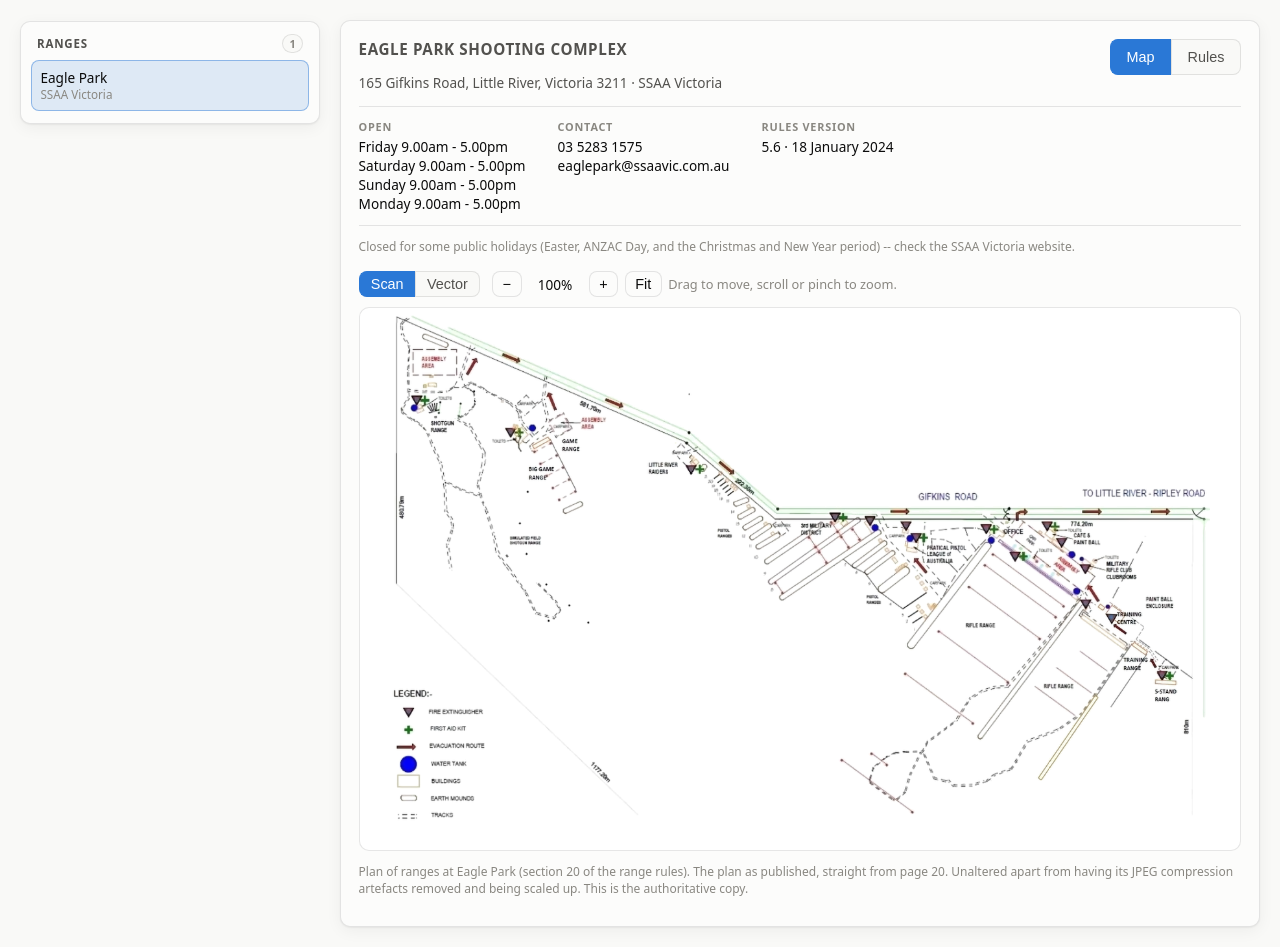
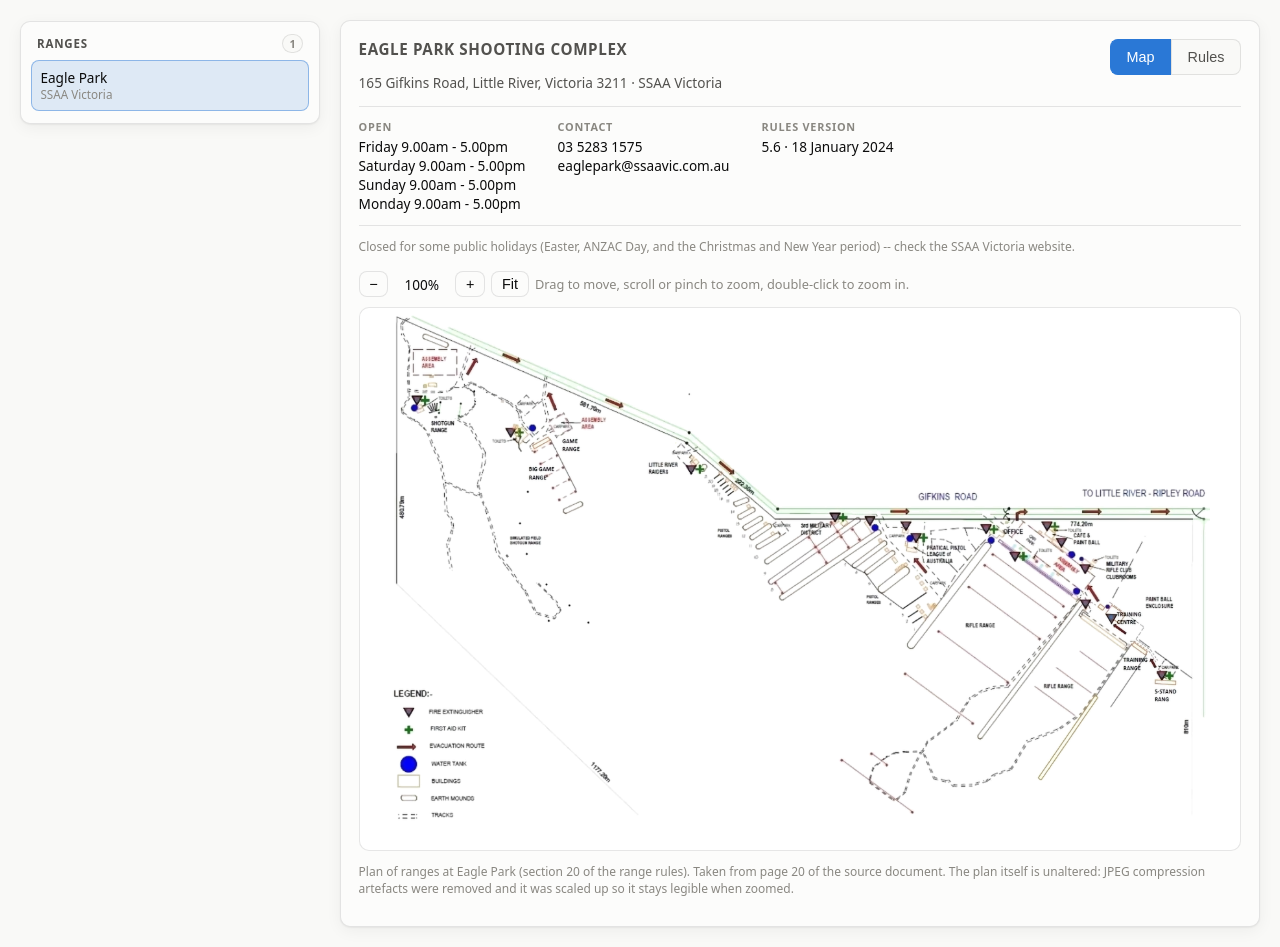
Before and after one commit to DGTLVulcan/S.P.O.T.S, a Flask app: page /ranges in a window 1280 px wide. Shown: the part 59-1006 px from the top of the page. Run offline with Flask 3, Linux system fonts and the light colour scheme.

Commit message:
Remove the vector map and its toggle
The traced lettering came out unreadable.

```diff
--- a/spots/web/static/ranges.js
+++ b/spots/web/static/ranges.js
@@ -1,10 +1,10 @@
-// The range page: switching between the map and the rules, choosing which
-// version of the map to look at, and the map's own zoom and pan.
+// The range page: switching between the map and the rules, and the map's
+// own zoom and pan.
 //
-// The map is a site plan -- legible only when you can zoom into the part you
-// care about -- so it gets drag-to-pan, wheel and pinch zoom, and a
-// fit-to-window reset. Pointer events throughout, because this is read on a
-// phone at the range at least as often as on a laptop.
+// The map is a scanned site plan -- legible only when you can zoom into the
+// part you care about -- so it gets drag-to-pan, wheel and pinch zoom, and
+// a fit-to-window reset. Pointer events throughout, because this is read on
+// a phone at the range at least as often as on a laptop.
 (function () {
   // ---- Map / Rules ---------------------------------------------------
 
@@ -30,7 +30,6 @@
   if (!stage || !image) return;
 
   const readout = document.getElementById("map-zoom-level");
-  const note = document.getElementById("map-note");
   const MIN_SCALE = 0.2;
   const MAX_SCALE = 12;
 
@@ -42,42 +41,27 @@
   const pointers = new Map();
   let pinchStart = null;
 
-  function naturalSize() {
-    return [
-      image.naturalWidth || Number(image.getAttribute("width")) || 1,
-      image.naturalHeight || Number(image.getAttribute("height")) || 1,
-    ];
-  }
-
   function apply() {
-    const [w, h] = naturalSize();
-    // Zoom by changing the laid-out size rather than with transform:
-    // scale(). For the vector map that makes the browser re-render the SVG
-    // at the new size -- which is the whole point of having a vector map --
-    // instead of blowing up a bitmap of it. Panning stays a transform, so
-    // dragging doesn't trigger a re-render on every pointer move.
-    image.style.width = `${w * scale}px`;
-    image.style.height = `${h * scale}px`;
-    image.style.transform = `translate(${x}px, ${y}px)`;
+    image.style.transform = `translate(${x}px, ${y}px) scale(${scale})`;
     if (readout) readout.textContent = `${Math.round((scale / fitScale) * 100)}%`;
   }
 
   function clamp() {
-    // Keep part of the map on screen, so it can't be flung out of view and
-    // lost with no way back but Fit.
+    // Keep at least a corner of the map on screen, so it can't be flung
+    // out of view and lost with no way back but Fit.
     const box = stage.getBoundingClientRect();
-    const [w, h] = naturalSize();
-    const slackX = Math.max(0, (w * scale - box.width) / 2) + box.width * 0.4;
-    const slackY = Math.max(0, (h * scale - box.height) / 2) + box.height * 0.4;
+    const width = image.naturalWidth * scale;
+    const height = image.naturalHeight * scale;
+    const slackX = Math.max(0, (width - box.width) / 2) + box.width * 0.4;
+    const slackY = Math.max(0, (height - box.height) / 2) + box.height * 0.4;
     x = Math.max(-slackX, Math.min(slackX, x));
     y = Math.max(-slackY, Math.min(slackY, y));
   }
 
   function fit() {
     const box = stage.getBoundingClientRect();
-    const [w, h] = naturalSize();
-    if (!w || !box.width) return;
-    fitScale = Math.min(box.width / w, box.height / h);
+    if (!image.naturalWidth || !box.width) return;
+    fitScale = Math.min(box.width / image.naturalWidth, box.height / image.naturalHeight);
     scale = fitScale;
     x = 0;
     y = 0;
@@ -157,43 +141,9 @@
   if (zoomOut) zoomOut.addEventListener("click", () => zoomCentre(1 / 1.4));
   if (reset) reset.addEventListener("click", fit);
 
-  // ---- scan / vector -------------------------------------------------
-
-  const kinds = document.querySelector(".map-kinds");
-  if (kinds) {
-    kinds.addEventListener("click", (ev) => {
-      const button = ev.target.closest("button[data-map-view]");
-      if (!button || button.classList.contains("primary")) return;
-      kinds.querySelectorAll("button").forEach((b) => {
-        b.classList.toggle("primary", b === button);
-      });
-      // Both versions cover the same ground, so hold the zoom and position
-      // across the swap -- the point is to compare the two, and being
-      // thrown back to Fit every time would make that impossible.
-      const heldScale = scale / fitScale;
-      const [heldX, heldY] = [x, y];
-      image.setAttribute("width", button.dataset.width);
-      image.setAttribute("height", button.dataset.height);
-      image.addEventListener("load", () => {
-        fit();
-        scale = fitScale * heldScale;
-        x = heldX;
-        y = heldY;
-        clamp();
-        apply();
-      }, { once: true });
-      image.src = button.dataset.src;
-
-      const source = document.querySelector(`template[data-note-for="${button.dataset.mapView}"]`);
-      if (note && source) {
-        note.textContent = `${(note.dataset.caption || "").trim()} ${source.innerHTML.trim()}`.trim();
-      }
-    });
-  }
-
   // The fit depends on the stage's measured size, so it is worked out once
   // the image has decoded and again whenever the window changes shape.
   if (image.complete && image.naturalWidth) fit();
-  else image.addEventListener("load", fit, { once: true });
+  else image.addEventListener("load", fit);
   window.addEventListener("resize", fit);
 })();
--- a/spots/web/static/style.css
+++ b/spots/web/static/style.css
@@ -1286,8 +1286,6 @@ a.equip-nav-item { text-decoration: none; }
 }
 
 .map-toolbar button { padding: 0.25rem 0.6rem; }
-.map-kinds { margin-right: 0.35rem; }
-.map-kinds button { padding: 0.25rem 0.7rem; }
 .map-toolbar output { min-width: 3.4rem; text-align: center; font-size: 0.85rem; }
 .map-toolbar-hint { color: var(--ink-muted); font-size: 0.8rem; }
 
@@ -1312,7 +1310,6 @@ a.equip-nav-item { text-decoration: none; }
 
 #map-image {
   max-width: none;
-  flex: none;
   transform-origin: center center;
   /* A transform is the only thing that moves, so the browser can keep the
      decoded image and just re-composite it. */
--- a/spots/web/templates/ranges.html
+++ b/spots/web/templates/ranges.html
@@ -89,40 +89,23 @@
         {%- endif %}
 
         <div class="range-view" id="range-view-map">
-          {%- if range_item.map and range_item.map.views %}
-          {%- set views = range_item.map.views %}
-          {%- set default_view = range_item.map.default_view or views[0].id %}
+          {%- if range_item.map %}
           <div class="map-toolbar">
-            {%- if views | length > 1 %}
-            <div class="segmented map-kinds" role="group" aria-label="Map version">
-              {%- for view in views %}
-              <button type="button" data-map-view="{{ view.id }}"
-                      data-src="{{ url_for('static', filename=view.file) }}"
-                      data-width="{{ view.width }}" data-height="{{ view.height }}"
-                      class="{% if view.id == default_view %}primary{% endif %}">{{ view.label }}</button>
-              {%- endfor %}
-            </div>
-            {%- endif %}
             <button type="button" id="map-zoom-out" title="Zoom out" aria-label="Zoom out">&minus;</button>
             <output id="map-zoom-level">100%</output>
             <button type="button" id="map-zoom-in" title="Zoom in" aria-label="Zoom in">+</button>
             <button type="button" id="map-zoom-reset">Fit</button>
-            <span class="map-toolbar-hint">Drag to move, scroll or pinch to zoom.</span>
+            <span class="map-toolbar-hint">Drag to move, scroll or pinch to zoom, double-click to zoom in.</span>
           </div>
           <div class="map-stage" id="map-stage">
-            {%- for view in views if view.id == default_view %}
-            <img id="map-image" src="{{ url_for('static', filename=view.file) }}"
-                 width="{{ view.width }}" height="{{ view.height }}"
+            <img id="map-image"
+                 src="{{ url_for('static', filename=range_item.map.image) }}"
+                 width="{{ range_item.map.width }}" height="{{ range_item.map.height }}"
                  alt="Map of {{ range_item.name }}" draggable="false">
-            {%- endfor %}
           </div>
-          <p class="hint" id="map-note" data-caption="{{ range_item.map.caption }}">
-            {{ range_item.map.caption }}
-            {%- for view in views if view.id == default_view %} {{ view.note }}{% endfor %}
-          </p>
-          {%- for view in views %}
-          <template data-note-for="{{ view.id }}">{{ view.note }}</template>
-          {%- endfor %}
+          {%- if range_item.map.caption %}
+          <p class="hint">{{ range_item.map.caption }}{% if range_item.map.processing %} {{ range_item.map.processing }}{% endif %}</p>
+          {%- endif %}
           {%- else %}
           <p class="empty-state">No map recorded for this range.</p>
           {%- endif %}
```
Also changed, not shown: tests/test_ranges.py (+8 -34 lines), spots/data/ranges/eagle-park.json, spots/web/static/ranges/eagle-park-map.svg (deleted).
